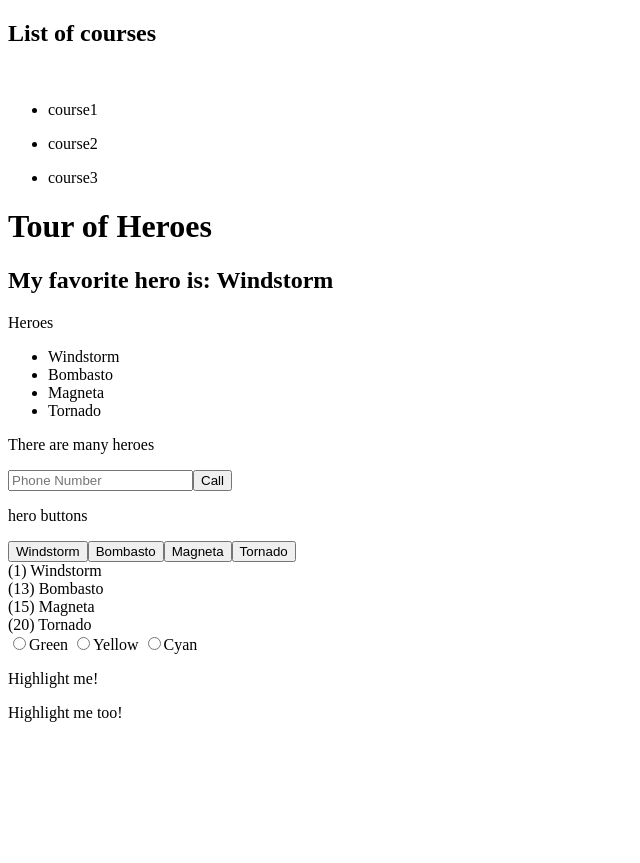
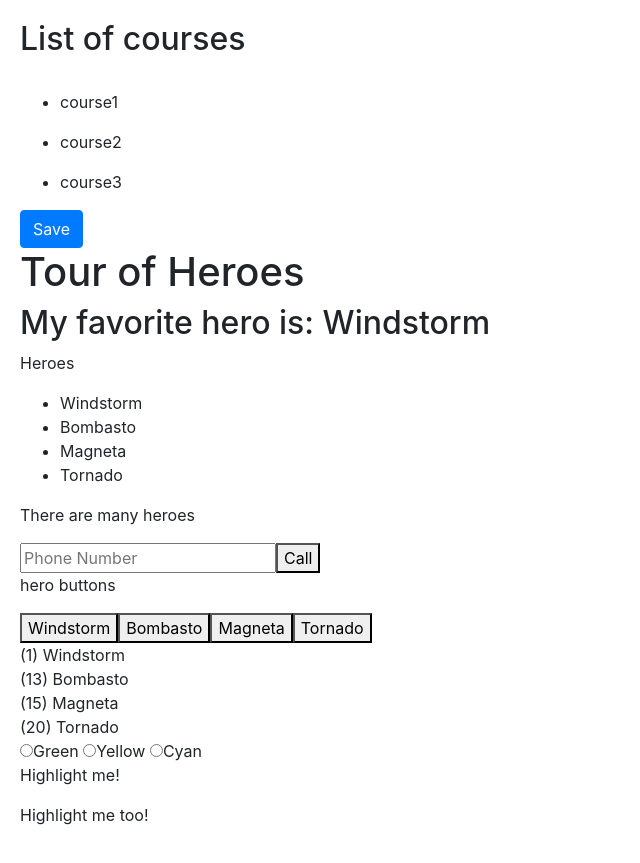
Before and after one commit to fouchimi/hello-world, an Angular app: page / in a window 1280 px wide. Shown: the whole page, without its empty margins (0-640 px from the left). Before the commit the page ends 800 px from the top, so only its background shows below. Built offline with nearby package versions, Linux system fonts and the light colour scheme.

Commit message:
Added bootstrap and some styling in styles.css

```diff
--- a/package.json
+++ b/package.json
@@ -21,6 +21,7 @@
     "@angular/platform-browser": "^5.0.0",
     "@angular/platform-browser-dynamic": "^5.0.0",
     "@angular/router": "^5.0.0",
+    "bootstrap": "^4.0.0",
     "core-js": "^2.4.1",
     "rxjs": "^5.5.2",
     "zone.js": "^0.8.14"
--- a/src/app/courses.component.ts
+++ b/src/app/courses.component.ts
@@ -7,7 +7,8 @@ import { CoursesService } from './courses.service';
    template: `<h2>{{ title }}</h2><br/>
                 <ul *ngFor="let course of courses">
                   <li>{{ course }}</li>
-                </ul>`
+                </ul>
+                <button class="btn btn-primary">Save</button>`
 })
 export class CoursesComponent {
     title = 'List of courses';
--- a/src/styles.css
+++ b/src/styles.css
@@ -1 +1,4 @@
 /* You can add global styles to this file, and also import other style files */
+@import "~bootstrap/dist/css/bootstrap.css";
+
+body { padding : 20px; };
```
